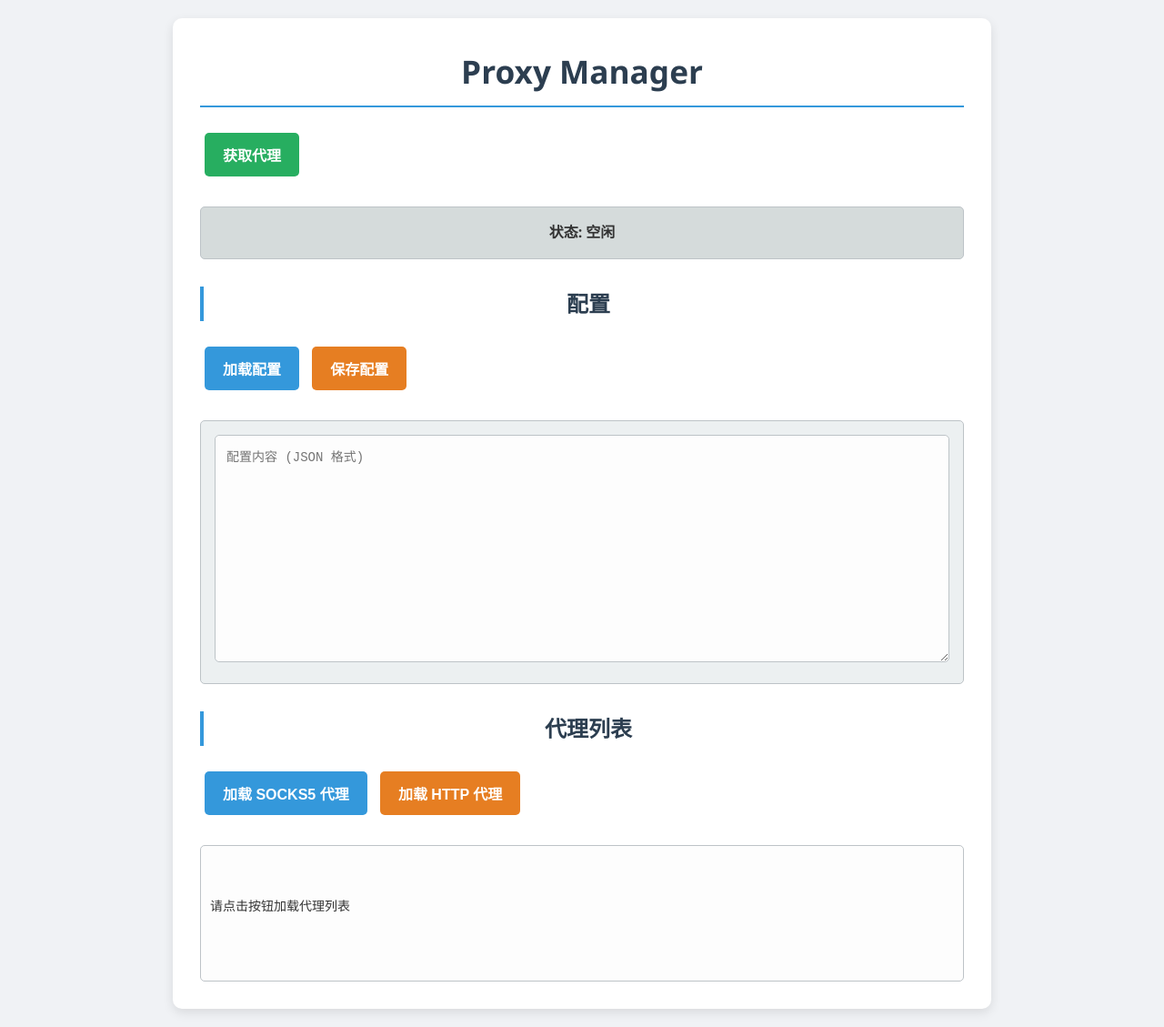
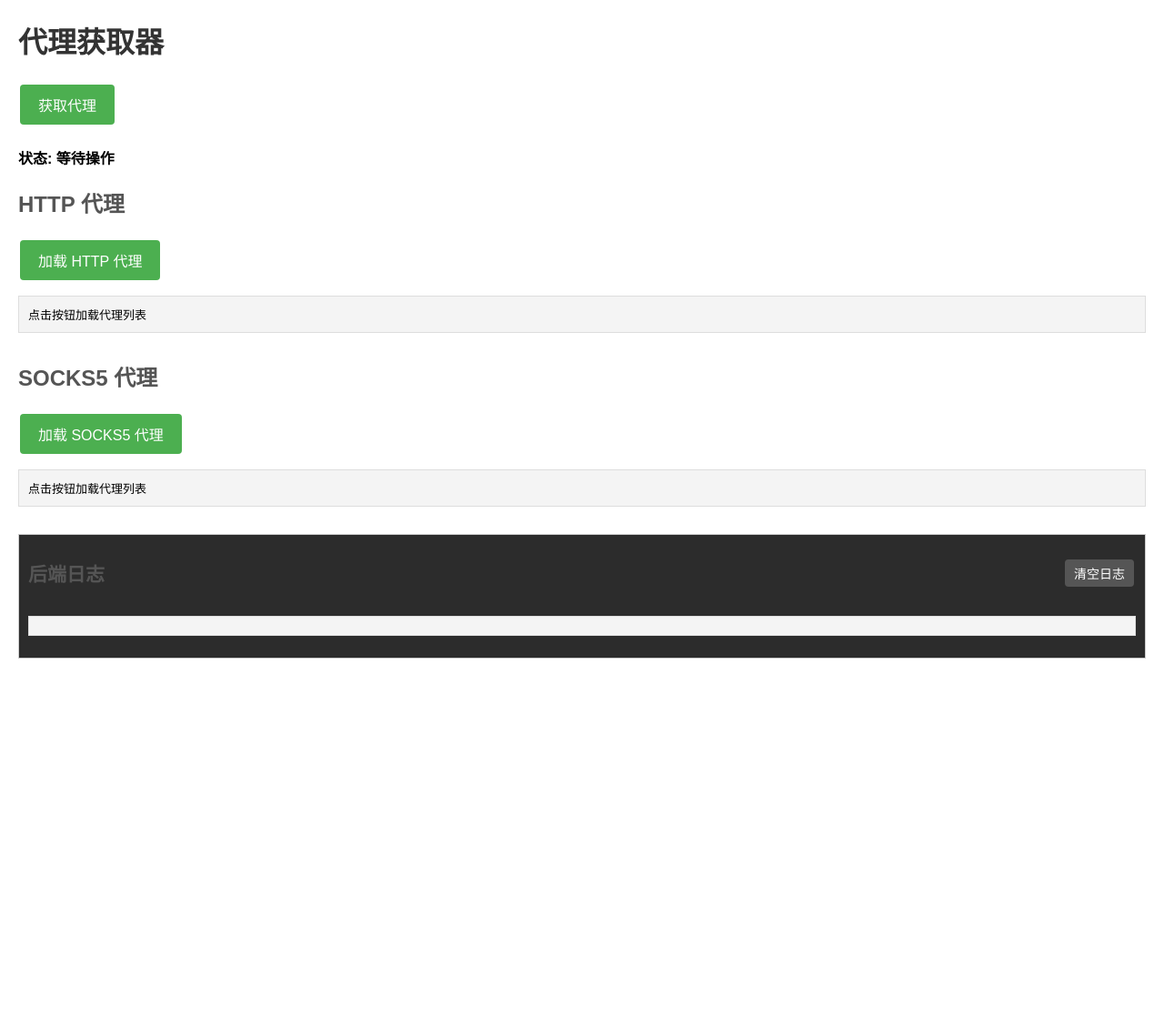
Before and after one commit to ches2010/proxy_manager_web, a Flask app: page /index in a window 1280 px wide. Shown: the whole page at 91% size. After the commit the page ends 724 px from the top, so only its background shows below. Run offline with Flask 3, Linux system fonts and the light colour scheme; data that the repository does not hold is empty.

Commit message:
Update index.html

```diff
--- a/app/templates/index.html
+++ b/app/templates/index.html
@@ -1,181 +1,210 @@
-<!-- app/templates/index.html -->
 <!DOCTYPE html>
 <html lang="zh-CN">
 <head>
     <meta charset="UTF-8">
     <meta name="viewport" content="width=device-width, initial-scale=1.0">
-    <title>Proxy Manager</title>
-    <link rel="stylesheet" href="{{ url_for('static', filename='style.css') }}">
+    <title>代理获取器</title>
+    <style>
+        body { font-family: Arial, sans-serif; margin: 20px; }
+        h1 { color: #333; }
+        button {
+            background-color: #4CAF50;
+            border: none;
+            color: white;
+            padding: 10px 20px;
+            text-align: center;
+            text-decoration: none;
+            display: inline-block;
+            font-size: 16px;
+            margin: 4px 2px;
+            cursor: pointer;
+            border-radius: 4px;
+        }
+        button:disabled {
+            background-color: #cccccc;
+            cursor: not-allowed;
+        }
+        #status { margin-top: 20px; font-weight: bold; }
+        #proxyLists { margin-top: 20px; }
+        .proxy-section { margin-bottom: 30px; }
+        h2 { color: #555; }
+        pre {
+            background-color: #f4f4f4;
+            border: 1px solid #ddd;
+            padding: 10px;
+            white-space: pre-wrap; /* 允许换行 */
+            word-wrap: break-word; /* 长单词换行 */
+            max-height: 300px;
+            overflow-y: auto; /* 垂直滚动条 */
+        }
+        /* 日志区域样式 */
+        #logArea {
+            margin-top: 30px;
+            padding: 10px;
+            border: 1px solid #ccc;
+            background-color: #2c2c2c; /* 深色背景 */
+            color: #f8f8f2; /* 浅色文字 */
+            font-family: 'Courier New', Courier, monospace;
+            font-size: 14px;
+            max-height: 400px;
+            overflow-y: auto;
+        }
+        #logHeader {
+            display: flex;
+            justify-content: space-between;
+            align-items: center;
+            margin-bottom: 10px;
+        }
+        #logHeader button {
+            background-color: #555;
+            font-size: 14px;
+            padding: 5px 10px;
+        }
+        #logs {
+            white-space: pre-wrap;
+            word-wrap: break-word;
+        }
+    </style>
 </head>
 <body>
-    <div class="container">
-        <h1>Proxy Manager</h1>
-        <button id="fetchBtn">获取代理</button>
-        <div id="status">状态: 空闲</div>
 
-        <h2>配置</h2>
-        <button id="loadConfigBtn">加载配置</button>
-        <button id="saveConfigBtn">保存配置</button>
-        <div id="configDisplay">
-            <textarea id="configData" placeholder="配置内容 (JSON 格式)"></textarea>
+    <h1>代理获取器</h1>
+    <button id="fetchButton">获取代理</button>
+    <div id="status">状态: 等待操作</div>
+
+    <div id="proxyLists">
+        <div class="proxy-section">
+            <h2>HTTP 代理</h2>
+            <button onclick="loadProxies('http')">加载 HTTP 代理</button>
+            <pre id="httpProxies">点击按钮加载代理列表</pre>
+        </div>
+        <div class="proxy-section">
+            <h2>SOCKS5 代理</h2>
+            <button onclick="loadProxies('socks5')">加载 SOCKS5 代理</button>
+            <pre id="socks5Proxies">点击按钮加载代理列表</pre>
+        </div>
     </div>
 
-        <h2>代理列表</h2>
-        <button id="loadSocks5Btn">加载 SOCKS5 代理</button>
-        <button id="loadHttpBtn">加载 HTTP 代理</button>
-        <div id="proxyDisplay">
-            <pre id="proxyList">请点击按钮加载代理列表</pre>
+    <!-- 新增日志显示区域 -->
+    <div id="logArea">
+        <div id="logHeader">
+            <h2>后端日志</h2>
+            <button id="clearLogButton">清空日志</button>
         </div>
+        <pre id="logs">正在加载日志...</pre>
     </div>
 
     <script>
         const statusDiv = document.getElementById('status');
-        const fetchBtn = document.getElementById('fetchBtn');
-        const configDataTextarea = document.getElementById('configData');
-        const proxyListPre = document.getElementById('proxyList');
+        const fetchButton = document.getElementById('fetchButton');
+        const httpProxiesPre = document.getElementById('httpProxies');
+        const socks5ProxiesPre = document.getElementById('socks5Proxies');
+        // 日志相关元素
+        const logsPre = document.getElementById('logs');
+        const clearLogButton = document.getElementById('clearLogButton');
 
-        // --- 状态轮询 ---
-        function updateStatus() {
-            fetch('/api/status')
-                .then(response => response.json())
-                .then(data => {
-                    statusDiv.textContent = `状态: ${data.message}`;
-                    statusDiv.className = ''; // Clear previous classes
-                    if (data.message.includes('失败') || data.message.includes('错误')) {
-                        statusDiv.classList.add('error');
-                    } else if (data.message.includes('成功') || data.message.includes('完成')) {
-                        statusDiv.classList.add('success');
-                    } else if (data.message.includes('获取')) {
-                        statusDiv.classList.add('info');
+        let logFetchInterval; // 用于存储定时器ID
+
+        // 获取并显示后端日志的函数
+        async function fetchAndDisplayLogs() {
+            try {
+                const response = await fetch('/api/logs');
+                if (!response.ok) {
+                    throw new Error(`HTTP error! status: ${response.status}`);
                 }
-                    fetchBtn.disabled = data.running;
-                })
-                .catch(error => {
-                    console.error('获取状态失败:', error);
-                    statusDiv.textContent = `状态: 获取失败 (${error.message})`;
-                    statusDiv.className = 'error';
-                });
+                const data = await response.json();
+                const logs = data.logs || [];
+                logsPre.textContent = logs.join('\n'); // 将日志数组用换行符连接
+                // 滚动到底部
+                logsPre.scrollTop = logsPre.scrollHeight;
+            } catch (error) {
+                console.error('获取日志失败:', error);
+                logsPre.textContent = `获取日志失败: ${error.message}\n请检查网络连接或后端服务。`;
             }
-        const statusInterval = setInterval(updateStatus, 2000);
+        }
 
-        // --- 获取代理 ---
-        fetchBtn.addEventListener('click', () => {
-            fetch('/api/fetch', { method: 'POST' })
-                .then(response => {
-                    if (!response.ok) {
-                        return response.json().then(err => { throw new Error(err.message || '未知错误'); });
+        // 开始定时获取日志 (例如每2秒一次)
+        function startLogFetching() {
+            fetchAndDisplayLogs(); // 立即获取一次
+            logFetchInterval = setInterval(fetchAndDisplayLogs, 2000);
         }
-                    return response.json();
-                })
-                .then(data => {
-                    statusDiv.textContent = data.message;
-                    statusDiv.className = 'info';
-                })
-                .catch(error => {
-                    statusDiv.textContent = `错误: ${error.message}`;
-                    statusDiv.className = 'error';
-                });
+
+        // 停止定时获取日志
+        function stopLogFetching() {
+            if (logFetchInterval) {
+                clearInterval(logFetchInterval);
+                logFetchInterval = null;
+            }
+        }
+
+        // 清空日志显示区域
+        clearLogButton.addEventListener('click', () => {
+            logsPre.textContent = '日志已清空。';
         });
 
-        // --- 配置管理 ---
-        document.getElementById('loadConfigBtn').addEventListener('click', () => {
-            fetch('/api/config')
-                .then(response => {
+        // 获取代理的函数
+        async function fetchProxies() {
+            fetchButton.disabled = true;
+            statusDiv.textContent = '状态: 正在获取...';
+
+            try {
+                const response = await fetch('/api/fetch_proxies', { method: 'POST' });
+                // 检查响应是否成功
                 if (!response.ok) {
-                        if (response.status === 404) {
-                             throw new Error('配置文件未找到');
+                   const errorText = await response.text(); // 尝试获取错误文本
+                   console.error('服务器返回错误状态:', response.status, '响应体:', errorText);
+                   throw new Error(`服务器错误 (${response.status}): ${errorText.substring(0, 200)}...`); // 截取前200字符
+                }
+                const data = await response.json();
+                if (data.success) {
+                    statusDiv.textContent = '状态: 获取成功';
                 } else {
-                            return response.json().then(err => { throw new Error(err.error || '加载失败'); });
+                    statusDiv.textContent = `状态: 获取失败 (${data.error || '未知错误'})`;
+                }
+            } catch (error) {
+                console.error('获取代理时出错:', error);
+                statusDiv.textContent = `状态: 获取失败 (${error.message})`;
+            } finally {
+                fetchButton.disabled = false;
             }
         }
-                    return response.json();
-                })
-                .then(data => {
-                    configDataTextarea.value = JSON.stringify(data, null, 2);
-                    statusDiv.textContent = "配置加载成功";
-                    statusDiv.className = 'success';
-                })
-                .catch(error => {
-                    configDataTextarea.value = `加载配置失败: ${error.message}`;
-                    statusDiv.textContent = `错误: ${error.message}`;
-                    statusDiv.className = 'error';
-                });
+
+        // 加载代理列表的函数
+        async function loadProxies(protocol) {
+            const preElement = protocol === 'http' ? httpProxiesPre : socks5ProxiesPre;
+            preElement.textContent = '正在加载...';
+
+            try {
+                const response = await fetch(`/api/get_proxies/${protocol}`);
+                if (!response.ok) {
+                    throw new Error(`HTTP error! status: ${response.status}`);
+                }
+                const data = await response.json();
+                if (data.proxies && data.proxies.length > 0) {
+                    preElement.textContent = data.proxies.join('\n');
+                } else {
+                    preElement.textContent = '代理列表为空';
+                }
+            } catch (error) {
+                console.error(`加载 ${protocol} 代理失败:`, error);
+                preElement.textContent = `加载失败: ${error.message}`;
+            }
+        }
+
+        // 为按钮添加事件监听器
+        fetchButton.addEventListener('click', fetchProxies);
+
+        // 页面加载完成后开始获取日志
+        window.addEventListener('load', () => {
+            startLogFetching();
         });
 
-        document.getElementById('saveConfigBtn').addEventListener('click', () => {
-            const configText = configDataTextarea.value;
-            let configObj;
-            try {
-                configObj = JSON.parse(configText);
-            } catch (e) {
-                alert("配置内容不是有效的JSON格式!");
-                return;
-            }
-
-            fetch('/api/config', {
-                method: 'POST',
-                headers: { 'Content-Type': 'application/json' },
-                body: JSON.stringify(configObj)
-            })
-            .then(response => {
-                 if (!response.ok) {
-                     return response.json().then(err => { throw new Error(err.message || '保存失败'); });
-                 }
-                 return response.json();
-            })
-            .then(data => {
-                if (data.status === 'success') {
-                    statusDiv.textContent = data.message;
-                    statusDiv.className = 'success';
-                } else {
-                    throw new Error(data.message);
-                }
-            })
-            .catch(error => {
-                statusDiv.textContent = `错误: ${error.message}`;
-                statusDiv.className = 'error';
-            });
-        });
-
-        // --- 代理列表展示 ---
-        function loadProxies(type) {
-            fetch(`/api/proxies?type=${type}`)
-                .then(response => {
-                     if (!response.ok) {
-                         if (response.status === 404) {
-                              return { proxies: [], message: '代理文件不存在' };
-                         } else {
-                             return response.json().then(err => { throw new Error(err.error || '加载失败'); });
-                         }
-                     }
-                     return response.json();
-                })
-                .then(data => {
-                    if (data.error) {
-                        proxyListPre.textContent = `错误: ${data.error}`;
-                    } else if (data.proxies) {
-                        proxyListPre.textContent = data.proxies.join('\n') + `\n\n总计: ${data.count} 个`;
-                        statusDiv.textContent = `已加载 ${data.count} 个 ${type.toUpperCase()} 代理`;
-                        statusDiv.className = 'success';
-                    } else {
-                        proxyListPre.textContent = data.message || '未知响应';
-                    }
-                })
-                .catch(error => {
-                    proxyListPre.textContent = `加载代理失败: ${error.message}`;
-                    statusDiv.textContent = `错误: ${error.message}`;
-                    statusDiv.className = 'error';
-                });
-        }
-
-        document.getElementById('loadSocks5Btn').addEventListener('click', () => loadProxies('socks5'));
-        document.getElementById('loadHttpBtn').addEventListener('click', () => loadProxies('http'));
-
-        // 页面卸载时清理
+        // 页面关闭前停止获取日志 (可选，但推荐)
         window.addEventListener('beforeunload', () => {
-             clearInterval(statusInterval);
+            stopLogFetching();
         });
 
     </script>
+
 </body>
 </html>
```
Lines whose indentation alone changed are shown as unchanged.
